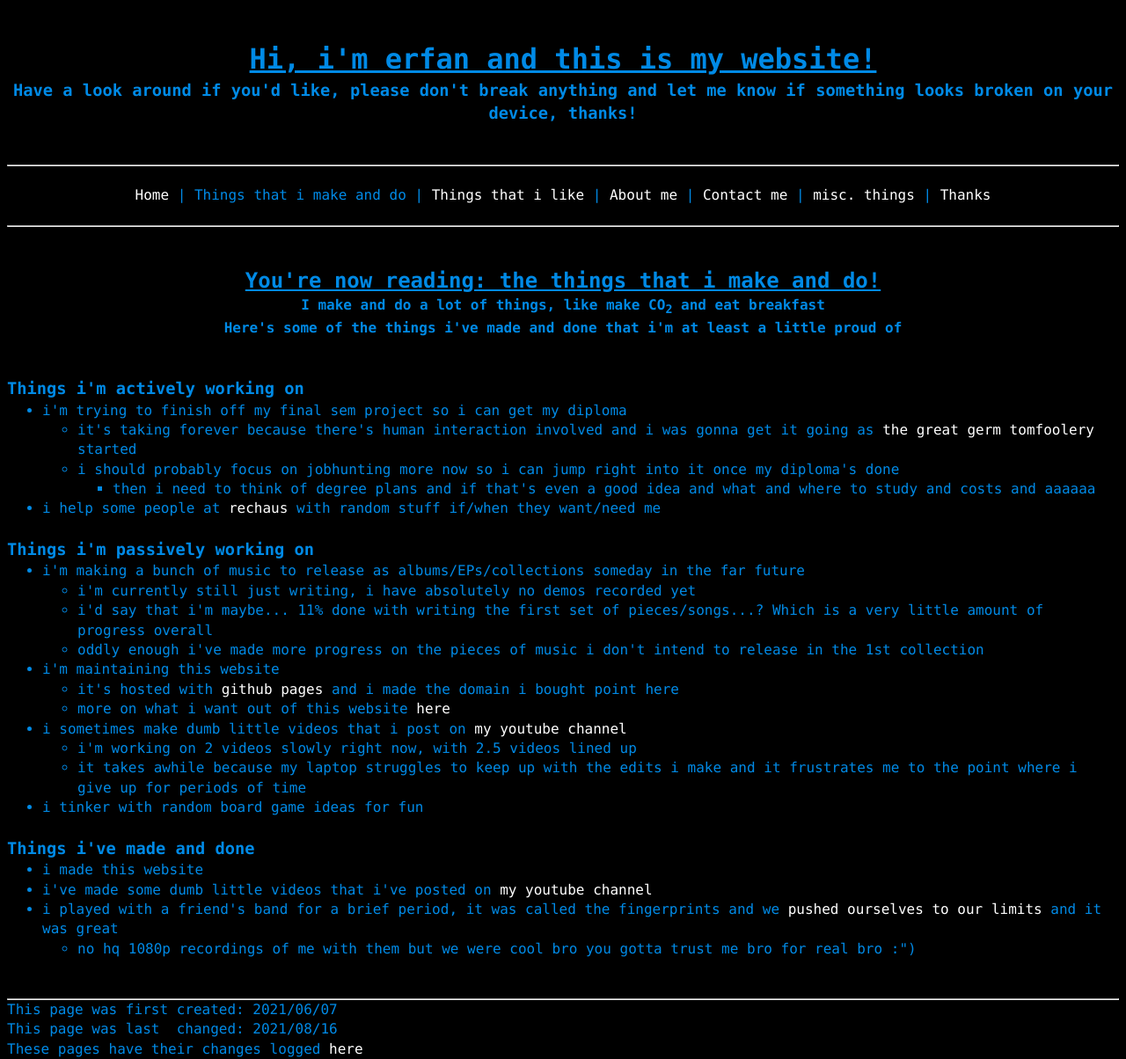
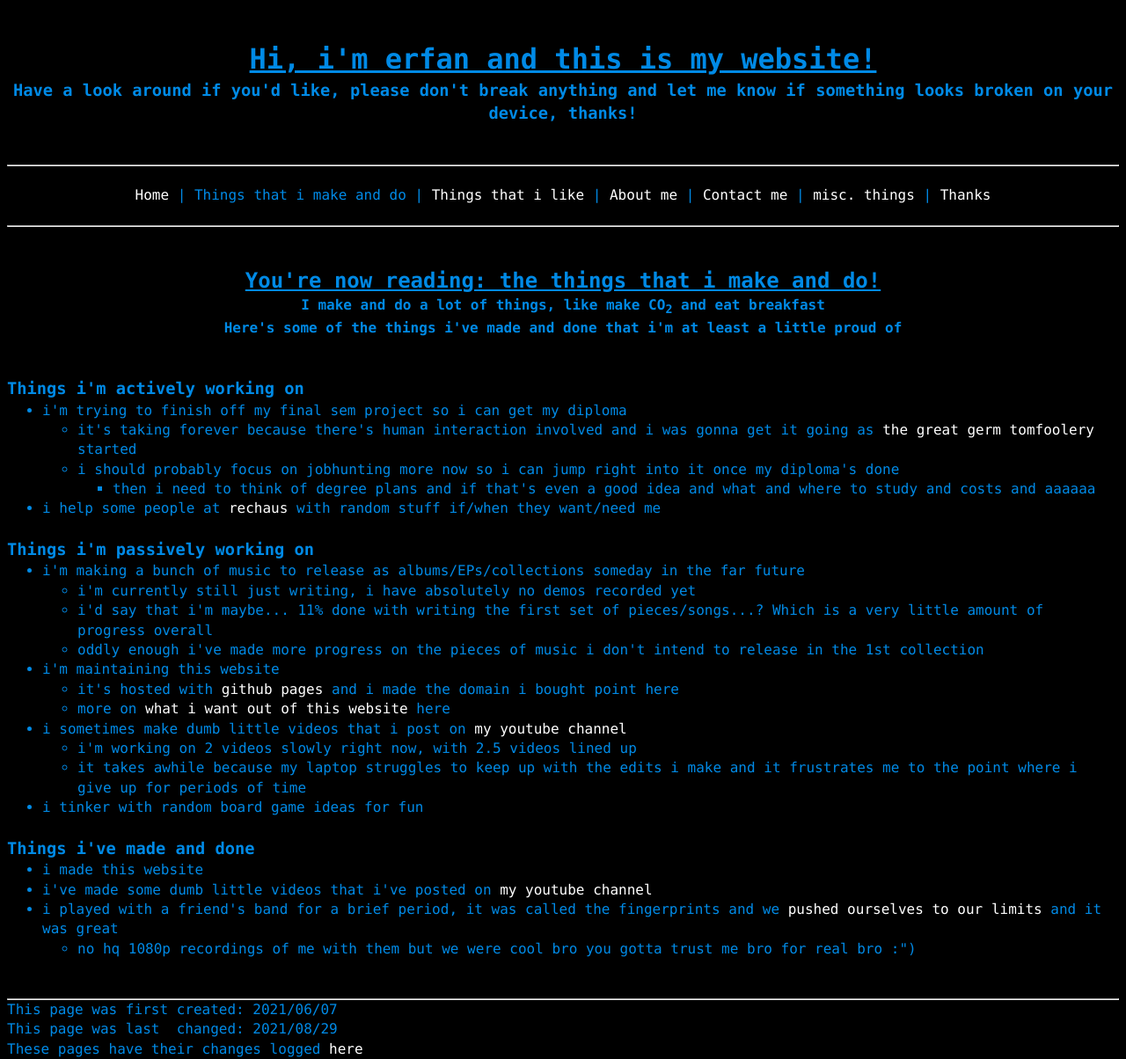
Before and after one commit to a-erfan-aa/a-erfan-aa.github.io, a Jekyll site: the page built from things-i-make.html, in a window 1280 px wide. Shown: the whole page at 88% size. Built offline with Jekyll 4.4.1, drawn with Linux system fonts in a browser that asks for light colours.

Commit message:
Chance hyperlinked text from things-i-make.html to website-principles.html

```diff
--- a/things-i-make.html
+++ b/things-i-make.html
@@ -2,7 +2,7 @@
 layout: default
 title: Things i make
 firstCreated: 2021/06/07
-lastChanged: 2021/08/16
+lastChanged: 2021/08/29
 ---
 <!-- title and subtitle-->
 <div>
@@ -49,7 +49,7 @@ lastChanged: 2021/08/16
 			<li>i'm maintaining this website
 				<ul>
 					<li>it's hosted with <a href="https://pages.github.com/">github pages</a> and i made the domain i bought point here</li>
-					<li>more on what i want out of this website <a href="/misc/website-principles">here</a></li>
+					<li>more on <a href="/misc/website-principles">what i want out of this website</a> here</li>
 				</ul>
 			</li>
 			<li>i sometimes make dumb little videos that i post on <a href="https://www.youtube.com/channel/UC6WnCo8jywKuWI9Vne7Uq_A">my youtube channel</a>
```
